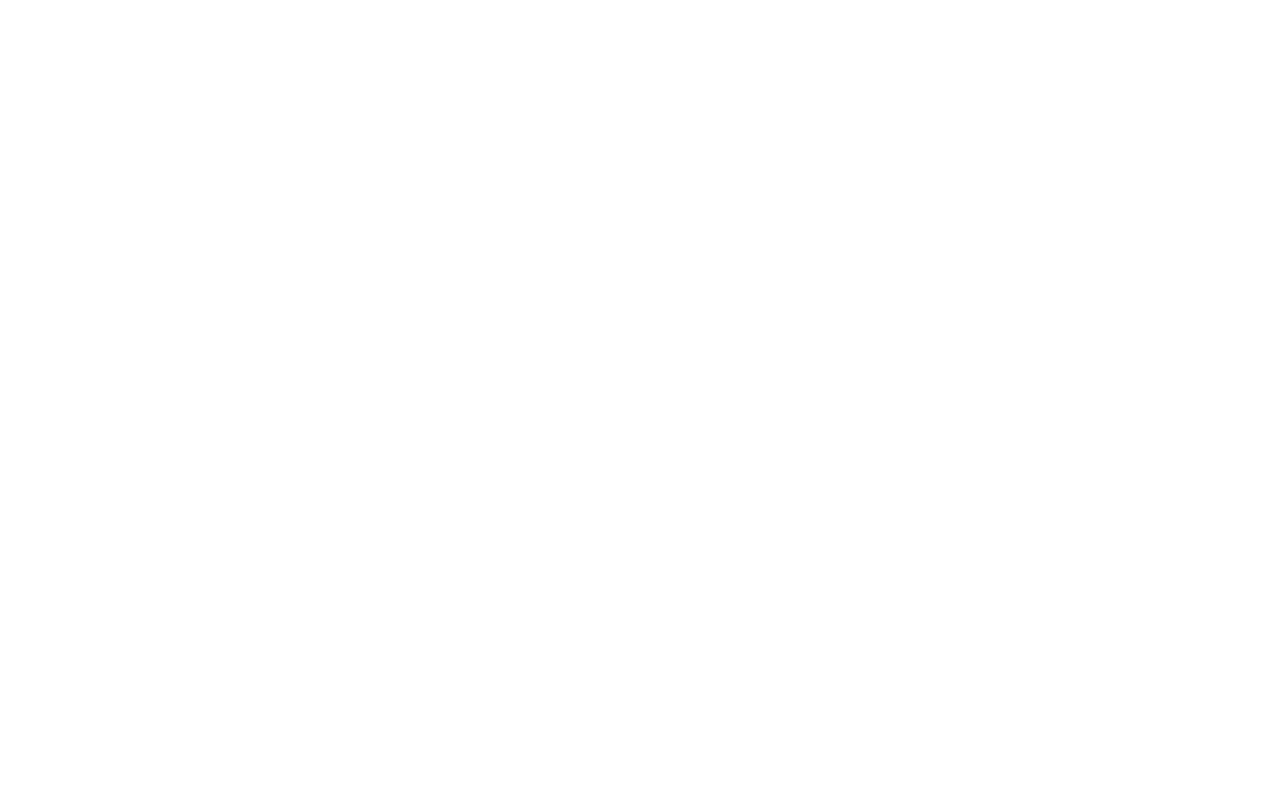
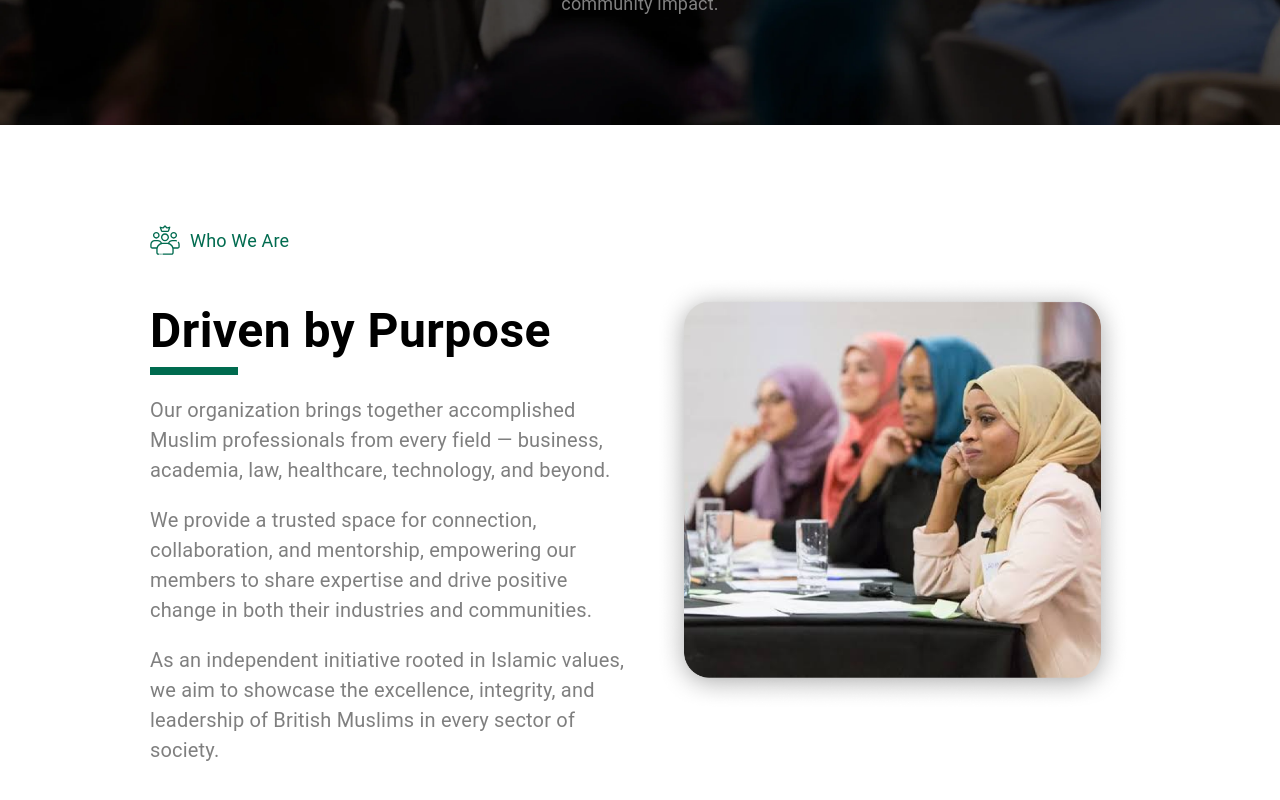
Before and after one commit to PulseTechSol/HouseOfWisdom, a Next.js app: page /about-us in a window 1280 px wide. Before the commit this address had no page. Shown: the part 620-1420 px from the top of the page. Before the commit the page ends 800 px from the top, so only its background shows below. Built offline with nearby package versions, Linux system fonts and the light colour scheme.

Commit message:
section WhoWeAre

```diff
--- a/src/_assets/svgs/index.ts
+++ b/src/_assets/svgs/index.ts
@@ -16,6 +16,8 @@
 import calander from "./calander.svg";
 import clock from "./clock.svg";
 import location from "./location.svg";
+// about-us icons
+import whoWeAre from "./about-us/whoWeAre.svg";
 
 export const svgs = {
   logo,
@@ -36,4 +38,6 @@
   calander,
   clock,
   location,
+  // about-us icons
+  whoWeAre,
 };
--- /dev/null
+++ b/src/app/about-us/_sections/WhoWeAre.tsx
@@ -0,0 +1,107 @@
+"use client";
+import { Box, Typography, Divider } from "@mui/material";
+import Image from "next/image";
+import { localFontSize, sectionPadding } from "@/utils/themes";
+import { pngs } from "@/_assets/pngs";
+import { svgs } from "@/_assets/svgs";
+
+export default function WhoWeAre() {
+  return (
+    <Box
+      sx={{
+        bgcolor: "#fff",
+      }}
+    >
+      <Box
+        sx={{
+          padding: sectionPadding,
+          maxWidth: "1440px",
+          display: "flex",
+          flexDirection: { xs: "column", md: "row" },
+          alignItems: "center",
+          gap: { xs: "20px", md: "30px", xl: "80px" },
+        }}
+      >
+        <Box sx={{ width: { xs: "100%", md: "50%" } }}>
+          <Box
+            sx={{
+              display: "flex",
+              alignItems: "center",
+              gap: "10px",
+              mb: { xs: "20px", md: "40px" },
+            }}
+          >
+            <Image
+              src={svgs.whoWeAre}
+              alt="Who We Are"
+              width={30}
+              height={30}
+            />
+            <Typography
+              sx={{
+                fontSize: localFontSize.p2,
+                color: "#006B4F",
+              }}
+            >
+              Who We Are
+            </Typography>
+          </Box>
+
+          {/* heading there  */}
+          <Box sx={{ marginBottom: "20px" }}>
+            <Typography
+              sx={{
+                fontSize: localFontSize.h2,
+                fontWeight: 600,
+                color: "#000",
+              }}
+            >
+              Driven by Purpose
+            </Typography>
+            <Divider
+              sx={{
+                width: "80px",
+                border: { xs: "2px solid #006B4F", md: "4px solid #006B4F" },
+              }}
+            />
+          </Box>
+
+          <Box
+            sx={{
+              display: "flex",
+              flexDirection: "column",
+              gap: { xs: "10px", md: "20px" },
+            }}
+          >
+            <Typography sx={{ fontSize: localFontSize.p1, color: "#00000080" }}>
+              Our organization brings together accomplished Muslim professionals
+              from every field — business, academia, law, healthcare,
+              technology, and beyond.
+            </Typography>
+            <Typography sx={{ fontSize: localFontSize.p1, color: "#00000080" }}>
+              We provide a trusted space for connection, collaboration, and
+              mentorship, empowering our members to share expertise and drive
+              positive change in both their industries and communities.
+            </Typography>
+            <Typography sx={{ fontSize: localFontSize.p1, color: "#00000080" }}>
+              As an independent initiative rooted in Islamic values, we aim to
+              showcase the excellence, integrity, and leadership of British
+              Muslims in every sector of society.
+            </Typography>
+          </Box>
+        </Box>
+        <Box
+          sx={{
+            width: { xs: "100%", md: "50%" },
+          }}
+        >
+          <Image
+            src={pngs.drivenByPurpose}
+            alt="Driven By Purpose"
+            style={{ objectFit: "cover", height: "100%", width: "100%" }}
+          />
+        </Box>
+      </Box>
+    </Box>
+  );
+}
--- /dev/null
+++ b/src/app/about-us/page.tsx
@@ -0,0 +1,20 @@
+import HeroComponent from "@/_components/HeroComponent";
+import Navbar from "@/_components/Navbar";
+import DrivenByPurposeSection from "./_sections/WhoWeAre";
+
+export default function AboutUS() {
+  return (
+    <>
+      <Navbar />
+      <HeroComponent
+        mobileBg="bgAbout.webp"
+        pcBg="bgAbout.webp"
+        title="Empowering Muslim Professionals, Connecting for Change"
+        titleMob="Guided by Faith, Committed to Humanity"
+        description="We are a professional network dedicated to uniting Muslim leaders, innovators, and changemakers from across the UK. Our mission is to connect talent with purpose — building a platform where professional growth meets community impact."
+        descriptionMob="We are a professional network dedicated to uniting Muslim leaders, innovators, and changemakers from across the UK. Our mission is to connect talent with purpose — building a platform where professional growth meets community impact."
+      />
+      <DrivenByPurposeSection />
+    </>
+  );
+}
--- a/src/utils/themes.ts
+++ b/src/utils/themes.ts
@@ -20,10 +20,11 @@
   },
   // typography
   p1: {
-    xs: "18px",
-    md: "20px",
+    xs: "16px",
+    md: "18px",
+    lg: "20px",
   },
-  p2: { xs: "16px", md: "18px" },
+  p2: { xs: "14px", md: "16px", lg: "18px" },
 };
 
 export const sectionPadding = {
```
Also changed, not shown: src/_assets/svgs/about-us/whoWeAre.svg (added).
